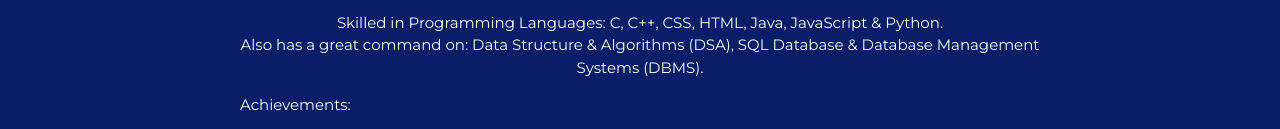
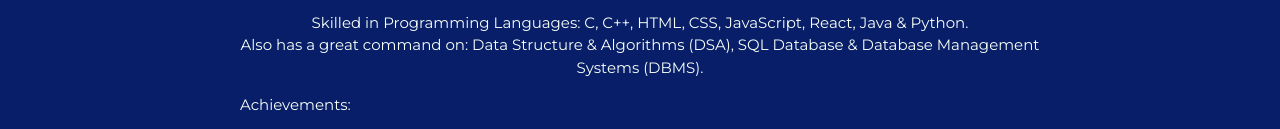
Before and after one commit to KalraH/MyResume, a plain HTML site: page index.html in a window 1280 px wide. Shown: the part 231-360 px from the top of the page. Drawn offline with Linux system fonts and the light colour scheme.

Commit message:
Skills Update

```diff
--- a/index.html
+++ b/index.html
@@ -17,7 +17,7 @@
 				<div class="content-wrap">
 					<h1>Hariom Kalra</h1>
 					<h2>Student at JIIT, Noida</h2>
-					<p>Skilled in Programming Languages: C, C&plus;&plus;, CSS, HTML, Java, JavaScript & Python.<br>
+					<p> Skilled in Programming Languages: C, C&plus;&plus;, HTML, CSS, JavaScript, React, Java & Python.<br>
 						Also has a great command on: Data Structure & Algorithms (DSA), SQL Database & Database Management Systems (DBMS).</p>
 					<div>
 						<p>Achievements:
```
